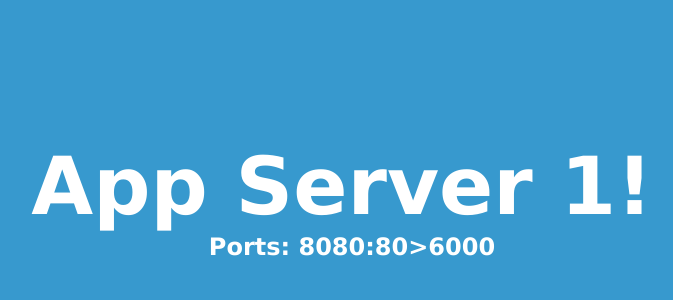
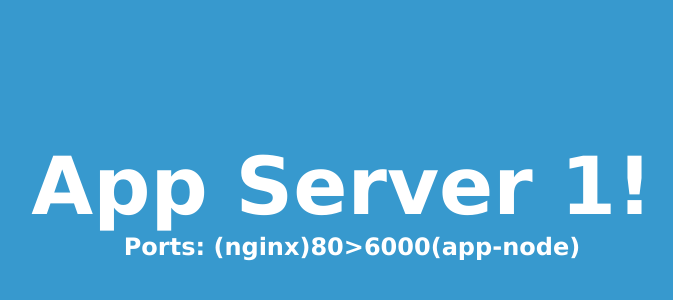
Before and after one commit to uzielms/node, a website: page index.html in a window 1280 px wide. Shown: the part 116-416 px from the top of the page, without its empty margins (298-971 px from the left). Drawn offline with Linux system fonts and the light colour scheme.

```diff
--- a/index.html
+++ b/index.html
@@ -8,6 +8,6 @@
 </head>
 <body>
     <h1>App Server 1!</h1>
-    <h2>Ports: 8080:80>6000</h2>
+    <h2>Ports: (nginx)80>6000(app-node)</h2>
 </body>
 </html>
```
Also changed, not shown: 1 other file.
